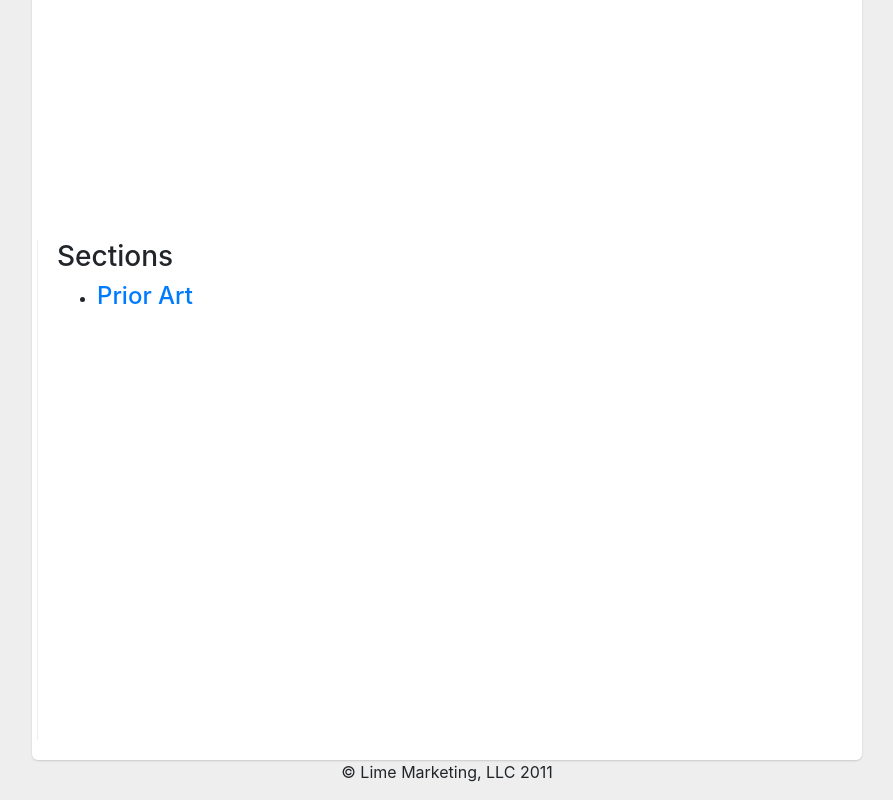
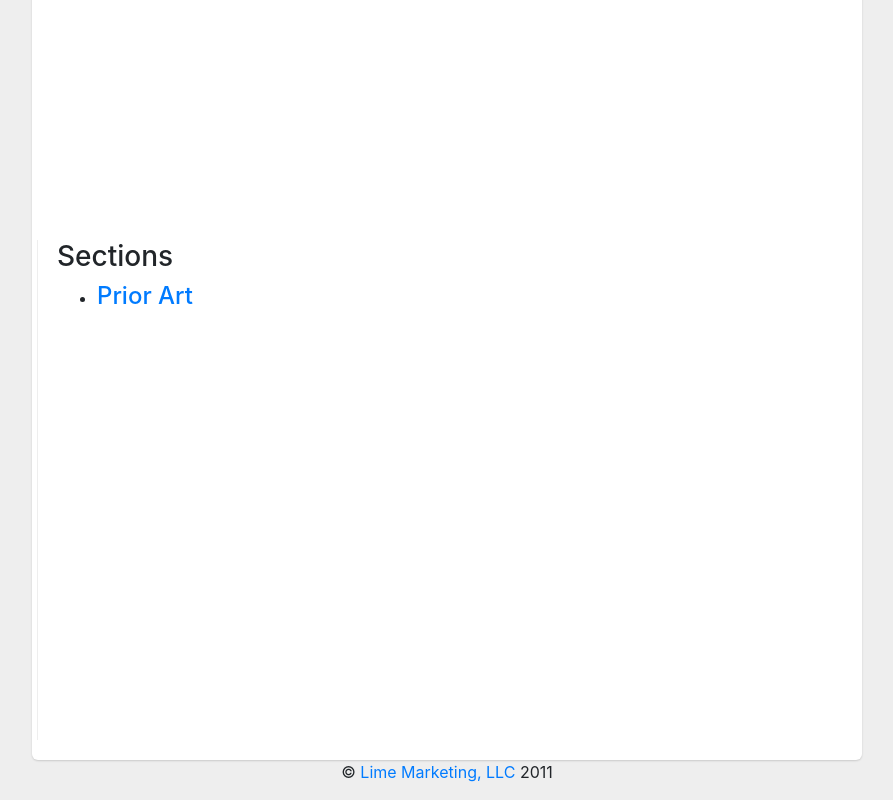
Before and after one commit to LIME-Marketing/lime-marketing.github.com, a plain HTML site: page index.html in a window 1280 px wide. Shown: the part 502-1302 px from the top of the page, without its empty margins (193-1086 px from the left). Drawn offline with nearby package versions, Linux system fonts and the light colour scheme.

Commit message:
Link to lime's site, sir.

```diff
--- a/index.html
+++ b/index.html
@@ -115,7 +115,7 @@
       </div>
 
       <footer>
-        <p>&copy; Lime Marketing, LLC 2011</p>
+        <p>&copy; <a href="http://getlimed.com">Lime Marketing, LLC</a> 2011</p>
       </footer>
 
     </div> <!-- /container -->
```
